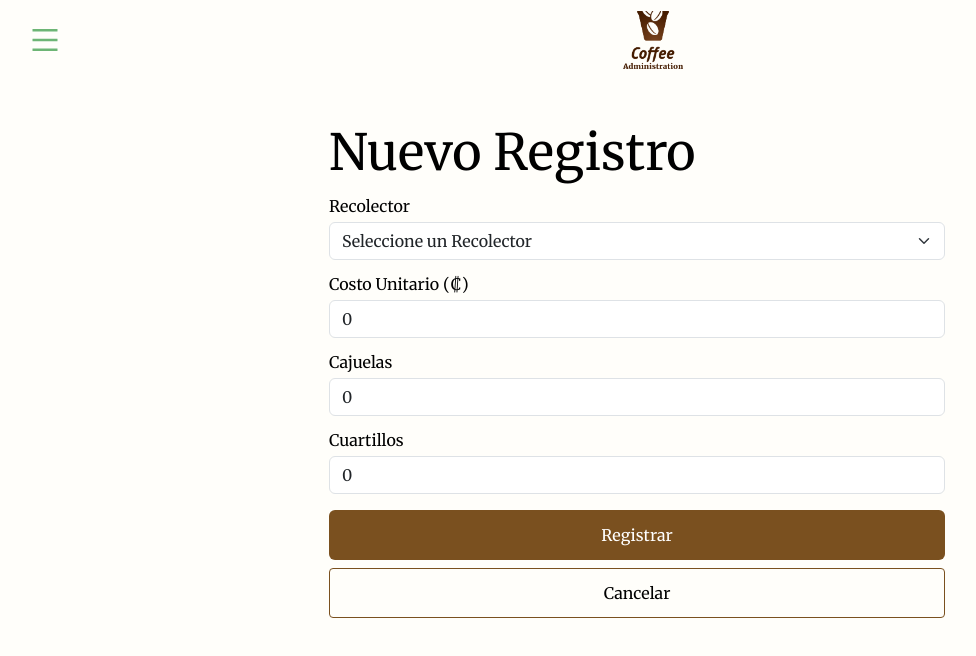
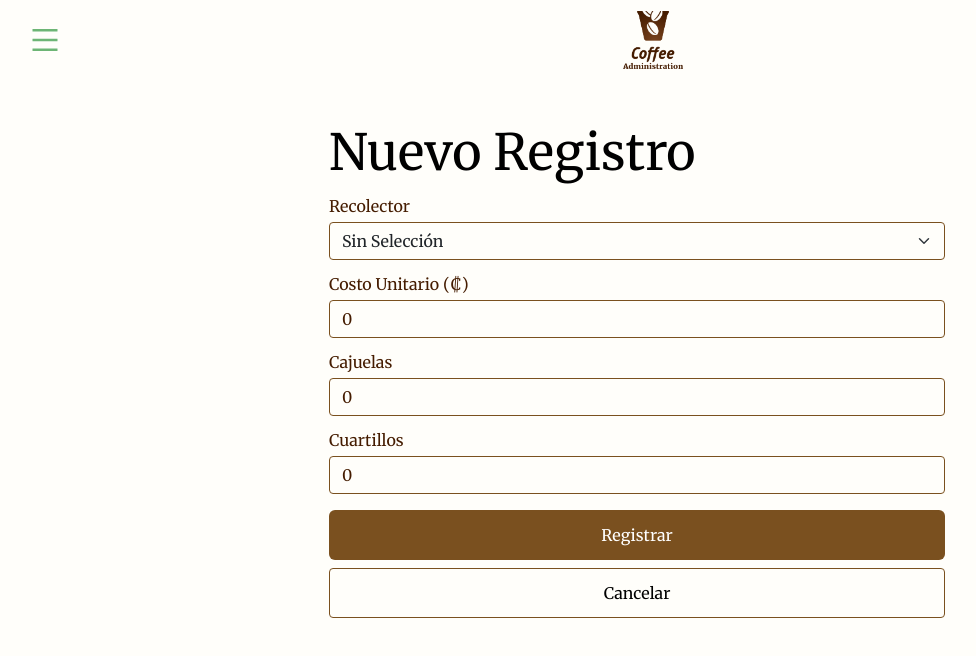
Before and after one commit to MariangelaNM/Coffee-Administration-UI, a React (Vite) app: page /Recoleccion in a window 1280 px wide. Shown: the top 656 px of the page, without its empty margins (3-979 px from the left). Built offline with nearby package versions, Linux system fonts and the light colour scheme.

Commit message:
ajuste de estilo en form Nuevo registro con uso de custom widgets

```diff
--- a/src/components/routes/MisPeriodosControl.tsx
+++ b/src/components/routes/MisPeriodosControl.tsx
@@ -124,7 +124,6 @@ const MisPeriodosControl = () => {
           options={options}
           onSelect={handleSelect}
           onInvalidText={"El campo no puede estar vacio"}
-
         />
         <CustomInput
           label="Pago por unidad"
--- a/src/components/routes/RecoleccionCreate.tsx
+++ b/src/components/routes/RecoleccionCreate.tsx
@@ -4,14 +4,27 @@ import styled from "styled-components";
 import { themes } from "../../styles/ColorStyles";
 import { H1 } from "../../styles/TextStyles";
 import "bootstrap/dist/css/bootstrap.min.css";
+import CustomInput from "../widgets/CustomInputWidget/CustomInput";
+import CustomDropDown from "../widgets/CustomDropDown/CustomDropDown";
+import CustomButtonPrimary from "../widgets/CustomBtnPrimaryWidget/CustomBtnPrimary";
+import CustomButtonSecondary from "../widgets/CustomButtonSecondaryWidget/CustomButtonSecondary";
 
 const RecoleccionCreate = () => {
   const [recoleccion, setRecoleccion] = useState({
     recolector: 0,
     costo: 0,
     cajuelas: 0,
-    cuartillos: 0
+    cuartillos: 0,
   });
+  const [wasSelected, setWasSelected] = useState(false);
+
+  const options = [
+    { value: 0, label: "Sin Selección" },
+    { value: 1, label: "Juan" },
+    { value: 2, label: "Pedro" },
+    { value: 3, label: "Oscar" },
+  ];
+
   const [errorMsg, setErrorMsg] = useState("");
   const [validated, setValidated] = useState(false);
   const [showSuccessMessage, setShowSuccessMessage] = useState(false);
@@ -28,7 +41,7 @@ const RecoleccionCreate = () => {
         recolector: 0,
         costo: 0,
         cajuelas: 0,
-        cuartillos: 0
+        cuartillos: 0,
       });
 
       setTimeout(() => {
@@ -45,19 +58,25 @@ const RecoleccionCreate = () => {
   }
 
   const handleInputChange = (field: any) => {
-    return (e: { target: { value: any; }; }) => {
+    return (e: { target: { value: any } }) => {
       setRecoleccion((prev) => ({
         ...prev,
-        [field]: e.target.value
+        [field]: e.target.value,
       }));
       setErrorMsg("");
     };
   };
+  const handleSelect = (value: string) => {
+    console.log("Opción seleccionada:", value);
+    setWasSelected(true);
+  };
 
   const handleKeyPress = (event: {
-    target: any; key: any; preventDefault: () => void;
+    target: any;
+    key: any;
+    preventDefault: () => void;
   }) => {
-    const allowedKeys = new Set(['0', '1', '2', '3', '4']);
+    const allowedKeys = new Set(["0", "1", "2", "3", "4"]);
     const key = event.key;
     const currentValue = event.target.value;
     if (currentValue.length === 1 || !allowedKeys.has(key)) {
@@ -74,75 +93,55 @@ const RecoleccionCreate = () => {
           ¡La Recolección fue guardada con exito!
         </div>
       )}
+
       <Form noValidate validated={validated} onSubmit={handleSubmit}>
-
-        <Form.Group className="mb-3" controlId="formRecolector">
-          <Form.Label>Recolector</Form.Label>
-          <Form.Select aria-label="Lista de Recolectores"
-            value={recoleccion.recolector}>
-            <option>Seleccione un Recolector</option>
-            <option value="1">One</option>
-            <option value="2">Two</option>
-            <option value="3">Three</option>
-          </Form.Select>
-        </Form.Group>
-
-        <Form.Group className="mb-3" controlId="formCosto">
-          <Form.Label>Costo Unitario (₡)</Form.Label>
-          <Form.Control
-            type="number"
+        <CustomDropDown
+          labelname={"Recolector"}
+          options={options}
+          onSelect={handleSelect}
+          onInvalidText={"El campo no puede estar vacio"}
+        />
+        <CustomInput
+          label="Costo Unitario (₡)"
           placeholder="Valor por cada cajuela (₡)"
-            min={1}
+          typeForm="number"
           value={recoleccion.costo}
           onChange={handleInputChange("costo")}
           required
+          onInvalidText={"El campo no puede ser 0"}
         />
-          <Form.Control.Feedback type="invalid">
-            El campo no puede ser 0
-          </Form.Control.Feedback>
-        </Form.Group>
-
-        <Form.Group className="mb-3" controlId="formCajuelas">
-          <Form.Label>Cajuelas</Form.Label>
-          <Form.Control
-            type="number"
+        <CustomInput
+          label="Cajuelas"
           placeholder="Cantidad de Cajuelas"
+          typeForm="number"
           value={recoleccion.cajuelas}
           onChange={handleInputChange("cajuelas")}
           required
+          onInvalidText={"El campo no puede estar vacío"}
         />
-          <Form.Control.Feedback type="invalid">
-            El campo no puede estar vacío
-          </Form.Control.Feedback>
-        </Form.Group>
-
-        <Form.Group className="mb-3" controlId="formCuartillo">
-          <Form.Label>Cuartillos</Form.Label>
-          <Form.Control
-            type="number"
-            maxLength={1}
+        <CustomInput
+          label="Cuartillos"
+          placeholder="Cantidad de Cuartillos"
+          typeForm="number"
+          value={recoleccion.cuartillos}
+          onChange={handleInputChange("cuartillos")}
           min={0}
           max={4}
           step={1}
-            placeholder="Cantidad de Cuartillos"
-            value={recoleccion.cuartillos}
-            onChange={handleInputChange("cuartillos")}
-            onKeyPress={handleKeyPress}
           required
+          onInvalidText={"El campo no puede ser menor a 0 o mayor a 4"}
         />
-          <Form.Control.Feedback type="invalid">
-            El campo no puede ser menor a 0 o mayor a 4
-          </Form.Control.Feedback>
-        </Form.Group>
-
         <div className="d-grid gap-2">
-          <Button variant="primary" className="custombtn-primary no-active-style" type="submit">
-            Registrar
-          </Button>
-
-          <Button variant="primary" className="custombtn-secondary" type="button">
-            Cancelar
-          </Button>
+          <CustomButtonPrimary
+            label="Registrar"
+            onClick={() => console.log("Actualiza")}
+            disabled={false}
+            // disabled={status === "loading" || !readyToSubmit}
+          />
+          <CustomButtonSecondary
+            label="Cancelar"
+            onClick={() => console.log("Cancelar")}
+          />
         </div>
       </Form>
     </Container>
--- a/src/components/widgets/CustomInputWidget/CustomInput.tsx
+++ b/src/components/widgets/CustomInputWidget/CustomInput.tsx
@@ -10,6 +10,9 @@ interface CustomInputProps {
   onChange: (e: ChangeEvent<HTMLInputElement>) => void;
   required?: boolean;
   onInvalidText: string;
+  max?:number
+  min?:number
+  step?:number
 }
 
 const CustomInput: React.FC<CustomInputProps> = ({
@@ -20,6 +23,7 @@ const CustomInput: React.FC<CustomInputProps> = ({
   onChange,
   required,
   onInvalidText,
+  max,min,step
 }) => {
   if (typeForm == "email") {
     return (
@@ -52,6 +56,9 @@ const CustomInput: React.FC<CustomInputProps> = ({
           value={value}
           onChange={onChange}
           required={required}
+          max={max}
+          min={min}
+          step={step}
         />
         <Form.Control.Feedback type="invalid">
           {onInvalidText}
```
Lines whose indentation alone changed are shown as unchanged.
